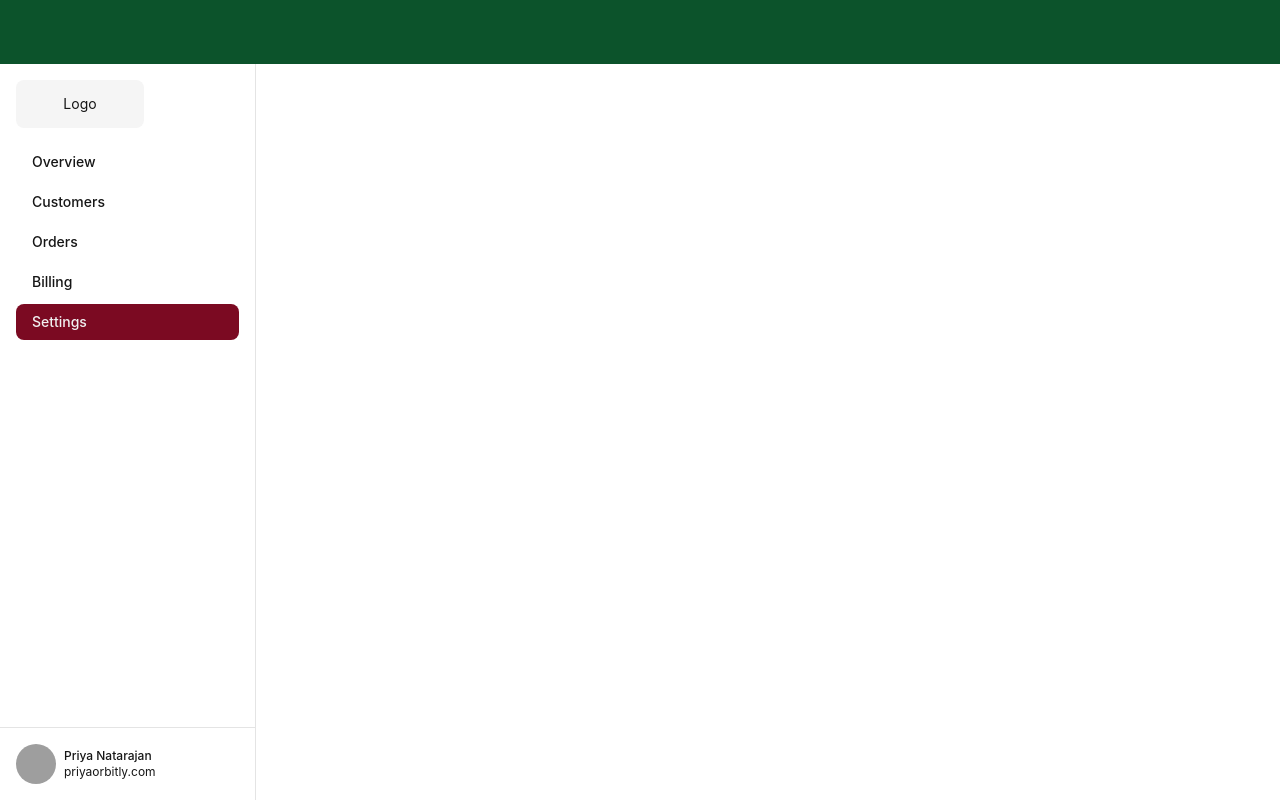
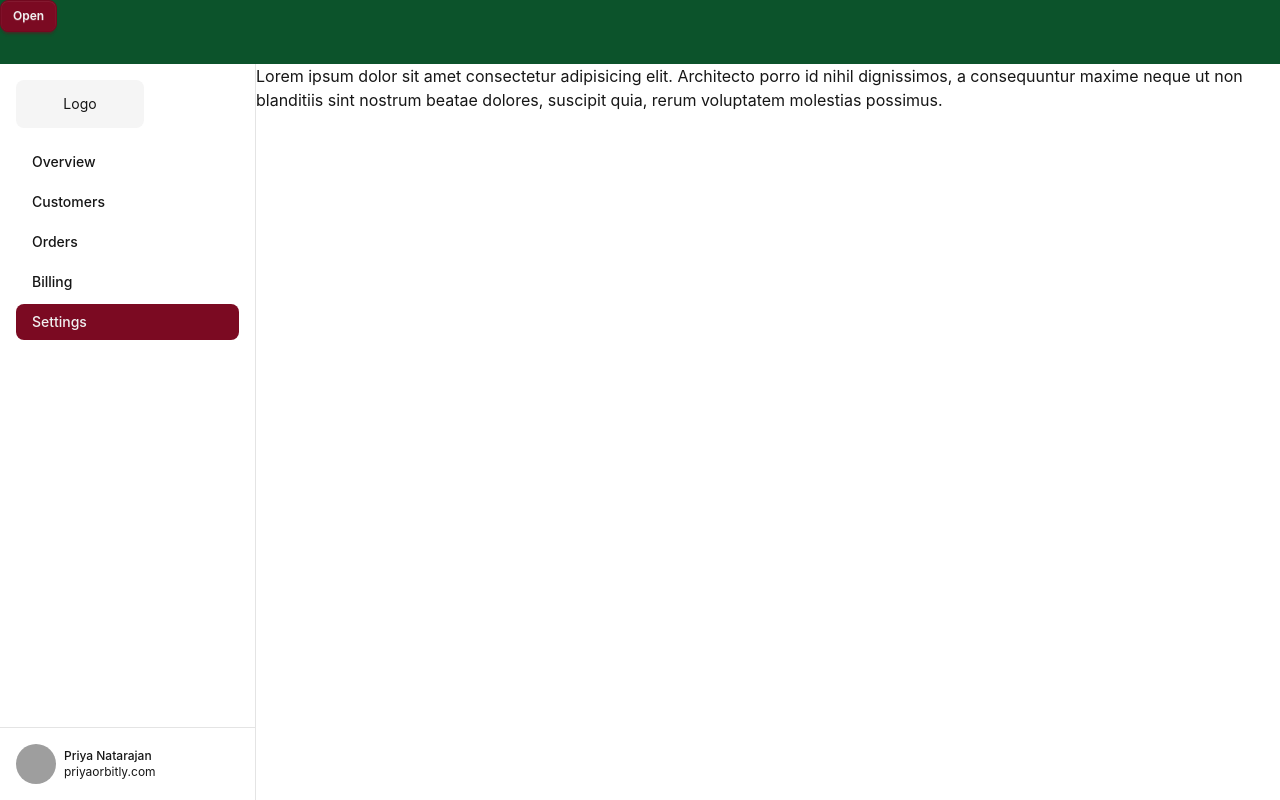
Before and after one commit to Cydonian10/template-angular, an Angular app: page / in a window 1280 px wide. Built offline with nearby package versions, Linux system fonts and the light colour scheme; grey boxes are pictures that could not be loaded.

Commit message:
Magnifico

```diff
--- a/src/app/app.component.html
+++ b/src/app/app.component.html
@@ -1,9 +1,19 @@
 <div class="flex h-screen flex-col">
-  <div class="h-16 shrink-0 bg-secondary"></div>
+  <div class="h-16 shrink-0 bg-secondary">
+    <button class="btn btn-primary btn-sm" (click)="handleOpenSidebar()">
+      Open
+    </button>
+  </div>
 
   <div class="flex flex-1 overflow-hidden">
     <ng-sidebar [(openSidebar)]="openSiebar" />
     <main class="flex-1 overflow-y-auto">
+      <p>
+        Lorem ipsum dolor sit amet consectetur adipisicing elit. Architecto
+        porro id nihil dignissimos, a consequuntur maxime neque ut non
+        blanditiis sint nostrum beatae dolores, suscipit quia, rerum voluptatem
+        molestias possimus.
+      </p>
       <router-outlet />
     </main>
   </div>
--- a/src/app/layout/drawer/sidebar.ng.ts
+++ b/src/app/layout/drawer/sidebar.ng.ts
@@ -14,21 +14,20 @@ import { FontIconService } from '../../core/services/icon.service';
     `,
   ],
   template: `
-    <!-- ========== INPUT: checkbox oculto que controla el drawer en móvil ========== -->
-    <input type="checkbox" id="sidebar-toggle" class="peer sr-only" />
-
     <!-- ========== OVERLAY: fondo oscuro que cierra el sidebar al hacer clic (solo móvil) ========== -->
-    <label
-      for="sidebar-toggle"
-      aria-hidden="true"
-      class="fixed inset-0 z-30 hidden bg-base-content/50 peer-checked:block lg:hidden"
-    ></label>
+    <div
+      class="fixed inset-0 z-30 bg-base-content/50 lg:hidden"
+      [class.hidden]="!openSidebar()"
+      (click)="toggle()"
+    ></div>
 
     <!-- ========== SIDEBAR PRINCIPAL ========== -->
     <div
       id="dashboard-sidebar"
-      class="fixed top-16 bottom-0 inset-s-0 z-40 flex w-64 -translate-x-full flex-col justify-between overflow-y-auto border-e border-base-300 bg-base-100 transition-transform duration-300 peer-checked:translate-x-0 lg:static lg:shrink-0 lg:translate-x-0 lg:h-full"
+      [class]="openSidebar() ? 'w-64' : 'w-0'"
+      class="fixed top-16 bottom-0 inset-s-0 z-40 flex flex-col overflow-hidden border-e border-base-300 bg-base-100 transition-all duration-300 lg:static lg:shrink-0 lg:h-full"
     >
+      <div class="flex-1 overflow-y-auto">
         <!-- ========== ENCABEZADO: logo ========== -->
         <div class="p-4">
           <span
@@ -92,9 +91,10 @@ import { FontIconService } from '../../core/services/icon.service';
             </ul>
           </nav>
         </div>
+      </div>
 
       <!-- ========== PIE: perfil del usuario ========== -->
-      <div class="sticky inset-x-0 bottom-0 border-t border-base-300">
+      <div class="shrink-0 border-t border-base-300">
         <a
           href="#"
           class="flex items-center gap-2 bg-base-100 p-4 hover:bg-base-200 hover:transition-colors"
@@ -124,5 +124,9 @@ export class SidebarNg {
   public iconService = inject(FontIconService);
   public openSidebar = model(false);
 
+  toggle() {
+    this.openSidebar.update((v) => !v);
+  }
+
   constructor() {}
 }
```
Lines whose indentation alone changed are shown as unchanged.
